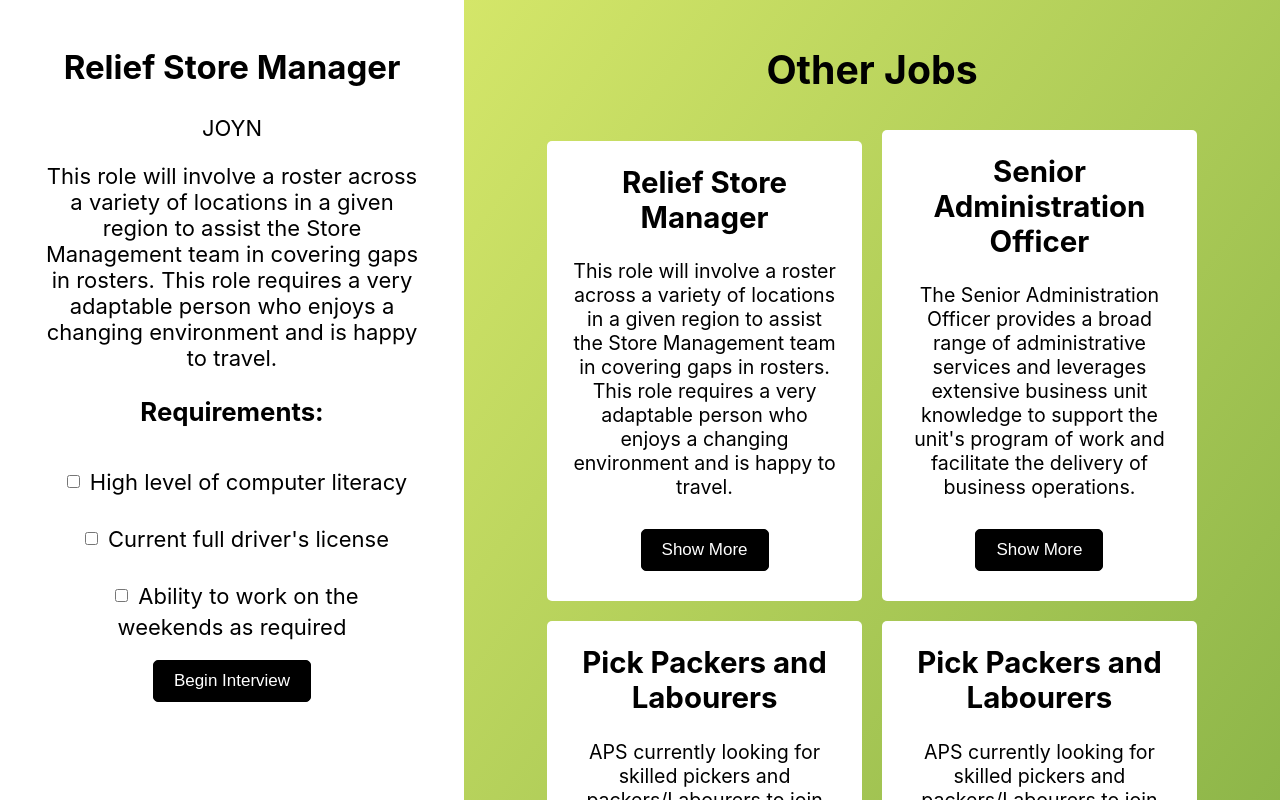
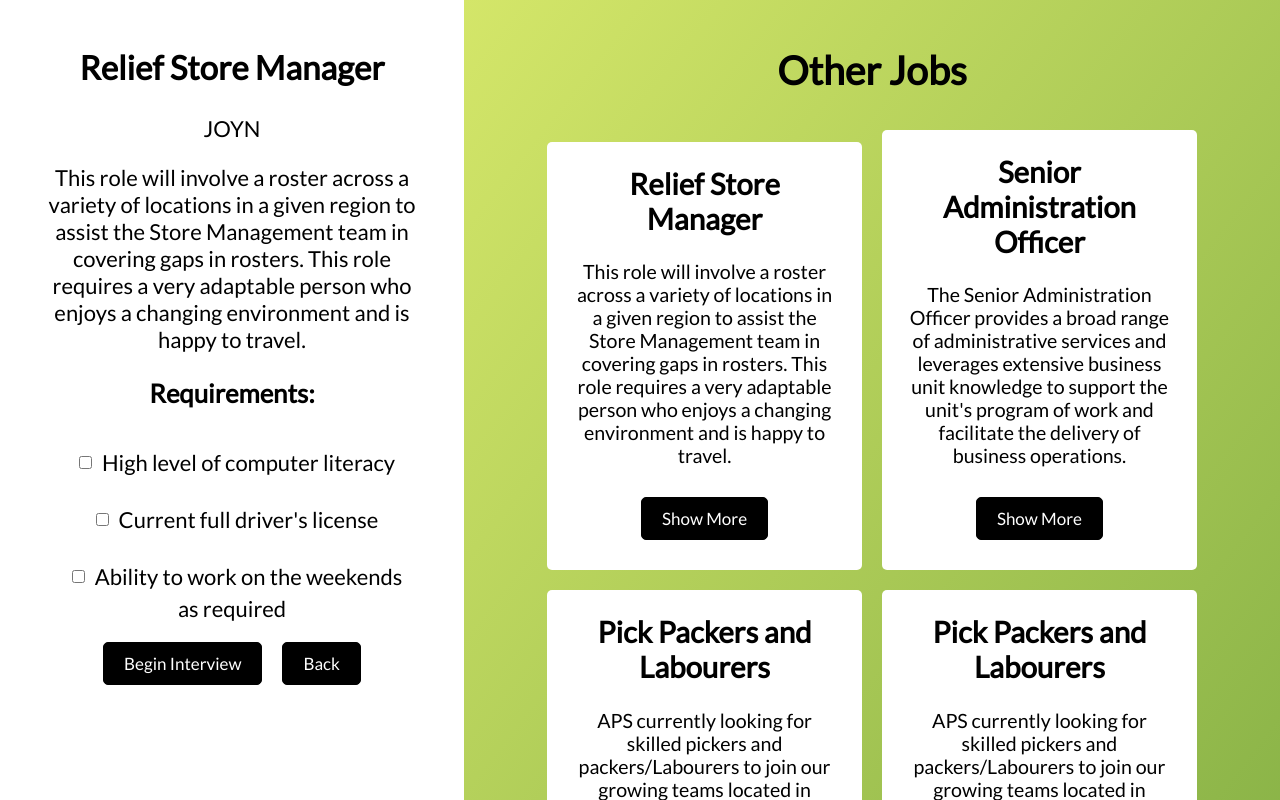
Before and after one commit to rarya618/live-interview, a React (Create React App) app in the folder hackathon/: page /job in a window 1280 px wide. Shown: the top 800 px of the page. Built offline with nearby package versions, Linux system fonts and the light colour scheme.

Commit message:
Back buttons and Fonts inserted

```diff
--- a/hackathon/src/App.css
+++ b/hackathon/src/App.css
@@ -1,3 +1,9 @@
+@import url('https://fonts.googleapis.com/css2?family=Lato&family=Open+Sans&display=swap');
+
+* {
+  font-family: 'Lato', sans-serif;
+}
+
 .App {
   text-align: center;
 }
--- a/hackathon/src/Interview.js
+++ b/hackathon/src/Interview.js
@@ -79,13 +79,13 @@ export default class Interview extends Component {
                 </div>
             </div>
             <div className="App-interview App-right">
-                <h1 className="App-title">Your interview</h1>
-                <h3 className="App-description">Your interview will begin when you click begin, you will have 3 minutes to complete your interview</h3><br></br>
+                <h1 className="App-title">Your Interview</h1>
+                <h3 className="App-description">You have 3 minutes to answer the following questions:</h3>
                 <p style={{fontStyle:'italic'}} className="App-text">Question 1: Tell me about yourself and your work experience.</p>
                 <p style={{fontStyle:'italic'}} className="App-text">Question 2: Why are you the right fit to succeed in this role?</p>
                 <p style={{fontStyle:'italic'}} className="App-text">Question 3: What are your salary expectations?</p><br></br>
-                <a className="App-button App-color-button" onClick={()=>this.startTime()}>Begin</a>
-                <a className="App-button App-color-button" onClick={()=>this.timesup()}>End Now</a>
+                <a className="App-button App-color-button" onClick={()=>this.startTime()}>Start</a>
+                <a className="App-button App-color-button" onClick={()=>this.timesup()}>End</a>
                 <a className="App-button App-color-button" onClick={event=>window.location.href='./job'}>Back</a>
 
                 <div className="App-timer">
--- a/hackathon/src/InterviewSettings.js
+++ b/hackathon/src/InterviewSettings.js
@@ -82,6 +82,7 @@ export default class InterviewSettings extends Component {
               </div>
 
               <button className="App-button App-color-button" /*onClick={this.submitForm()}*/>Submit</button>
+              <button onClick={event=>window.location.href='./'} className="App-button App-color-button">Back</button>
           </div>
         {/* </form> */}
 
--- a/hackathon/src/Job.js
+++ b/hackathon/src/Job.js
@@ -72,6 +72,7 @@ export default class Job extends Component {
           ))}
             </ul>
             <button onClick={event=>window.location.href='./interview'} className="App-job-apply">Begin Interview</button>
+            <button onClick={event=>window.location.href='./'} className="App-job-apply">Back</button>
 
           </div>
 
```
